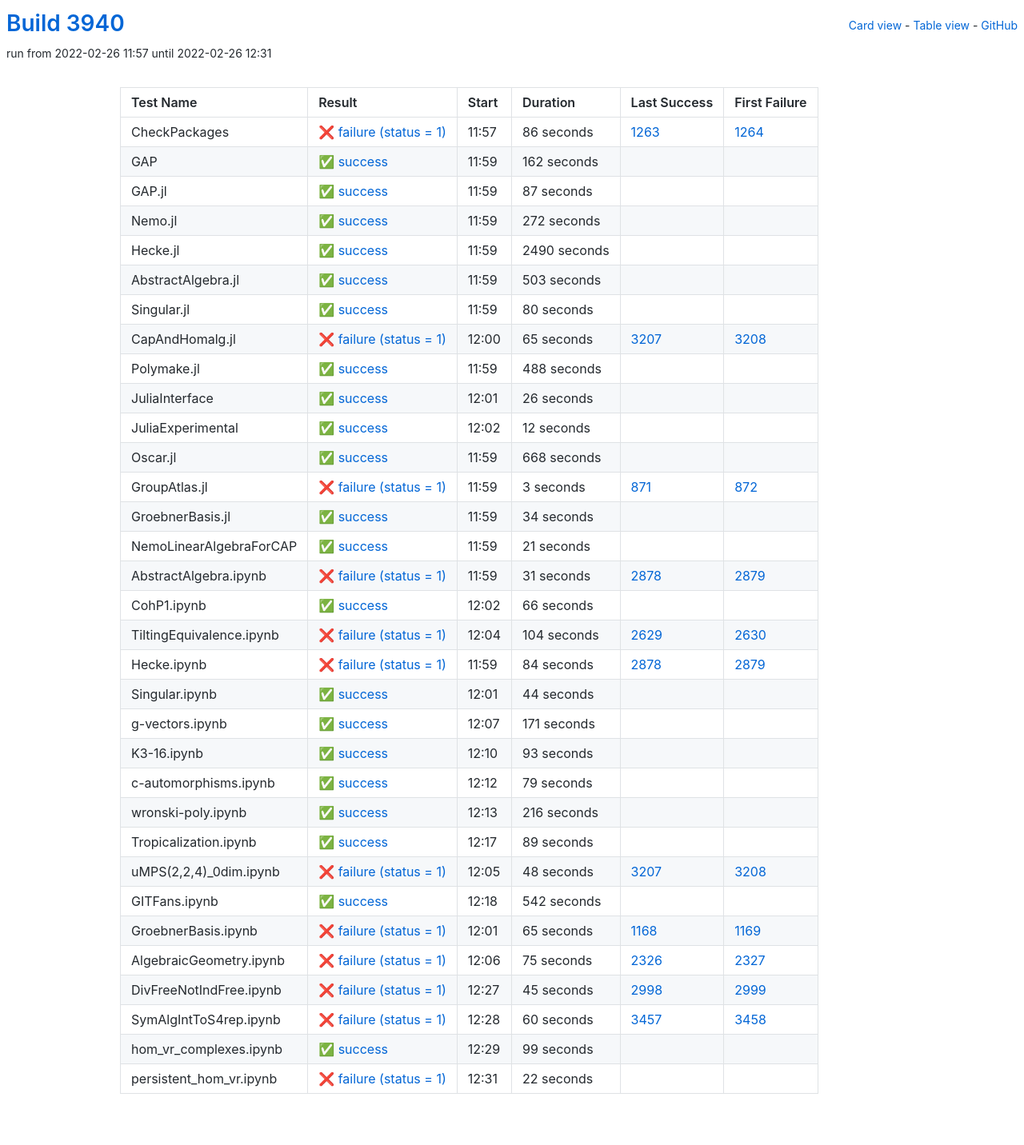
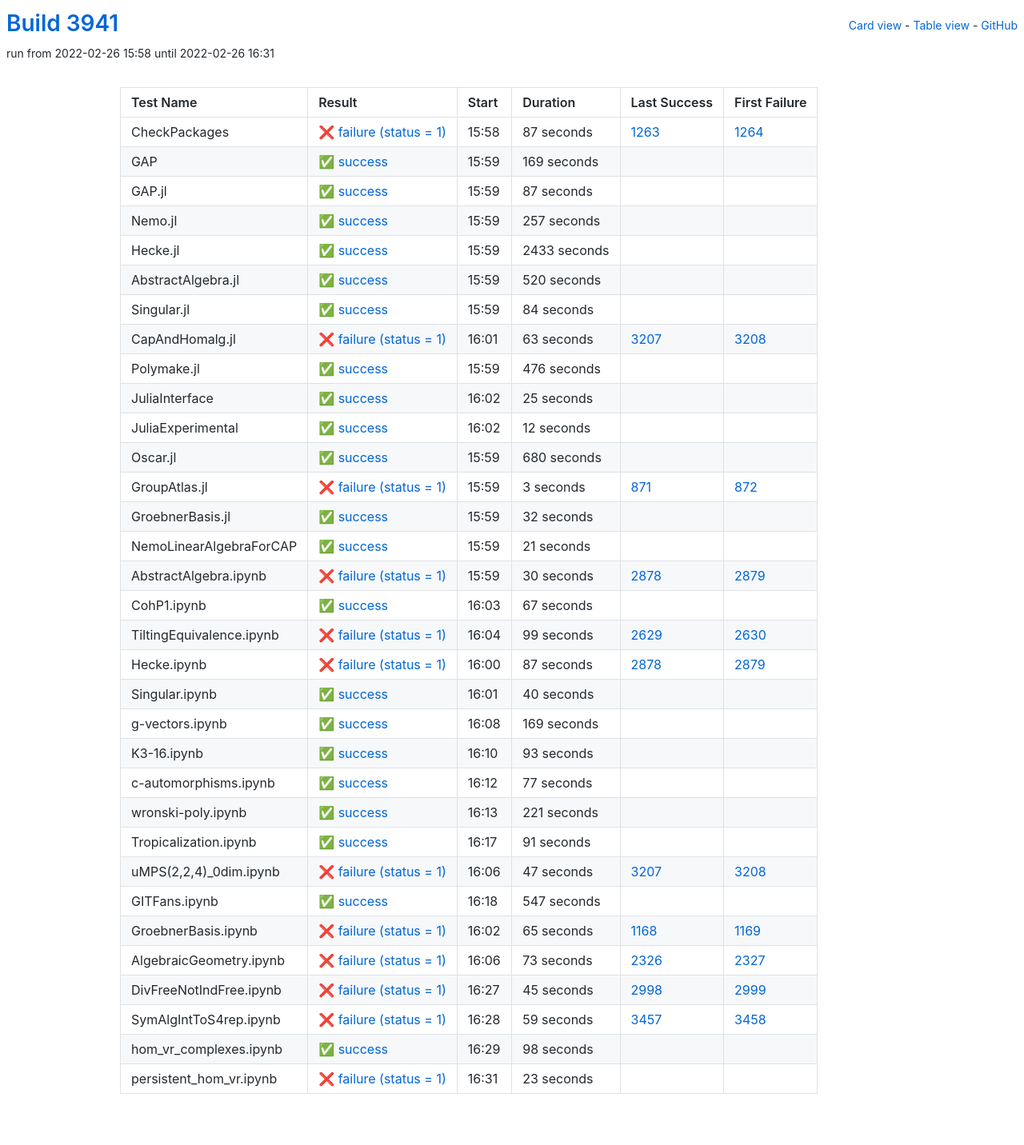
Before and after one commit to oscar-system/oscar-ci-status-stable, a Jekyll site: the page built from table.html, in a window 1280 px wide. Shown: the whole page at 80% size. Built offline with Jekyll 4.4.1, drawn with Linux system fonts in a browser that asks for light colours.

Commit message:
Build #3941

```diff
--- a/_data/ci.yml
+++ b/_data/ci.yml
@@ -1,6 +1,6 @@
 ---
-build: 3940
-build_url: https://oscarci.mathematik.uni-kl.de/job/oscar-stable/3940/
+build: 3941
+build_url: https://oscarci.mathematik.uni-kl.de/job/oscar-stable/3941/
 job: oscar-stable
 organization: oscar-system
 repo: oscar-ci-status-stable
@@ -8,32 +8,32 @@ repourl: https://github.com/oscar-system/oscar-ci-status-stable
 tests:
 - name: CheckPackages
   id: checkpackages
-  log: https://oscarci.mathematik.uni-kl.de/job/oscar-stable/3940/artifact/logs/build-3940/CheckPackages.log
-  start: 2022-02-26 11:57
+  log: https://oscarci.mathematik.uni-kl.de/job/oscar-stable/3941/artifact/logs/build-3941/CheckPackages.log
+  start: 2022-02-26 15:58
   success: false
   exitcode: 1
   status: failure
-  duration: 86
+  duration: 87
   last_success: 1263
   last_success_url: https://oscarci.mathematik.uni-kl.de/job/oscar-stable/1263/
   first_failure: 1264
   first_failure_url: https://oscarci.mathematik.uni-kl.de/job/oscar-stable/1264/
 - name: GAP
   id: gap
-  log: https://oscarci.mathematik.uni-kl.de/job/oscar-stable/3940/artifact/logs/build-3940/GAP.log
-  start: 2022-02-26 11:59
+  log: https://oscarci.mathematik.uni-kl.de/job/oscar-stable/3941/artifact/logs/build-3941/GAP.log
+  start: 2022-02-26 15:59
   success: true
   exitcode: 0
   status: success
-  duration: 162
+  duration: 169
   last_success: false
   last_success_url:
   first_failure: false
   first_failure_url:
 - name: GAP.jl
   id: gap-jl
-  log: https://oscarci.mathematik.uni-kl.de/job/oscar-stable/3940/artifact/logs/build-3940/GAP.jl.log
-  start: 2022-02-26 11:59
+  log: https://oscarci.mathematik.uni-kl.de/job/oscar-stable/3941/artifact/logs/build-3941/GAP.jl.log
+  start: 2022-02-26 15:59
   success: true
   exitcode: 0
   status: success
@@ -44,92 +44,92 @@ tests:
   first_failure_url:
 - name: Nemo.jl
   id: nemo-jl
-  log: https://oscarci.mathematik.uni-kl.de/job/oscar-stable/3940/artifact/logs/build-3940/Nemo.jl.log
-  start: 2022-02-26 11:59
+  log: https://oscarci.mathematik.uni-kl.de/job/oscar-stable/3941/artifact/logs/build-3941/Nemo.jl.log
+  start: 2022-02-26 15:59
   success: true
   exitcode: 0
   status: success
-  duration: 272
+  duration: 257
   last_success: false
   last_success_url:
   first_failure: false
   first_failure_url:
 - name: Hecke.jl
   id: hecke-jl
-  log: https://oscarci.mathematik.uni-kl.de/job/oscar-stable/3940/artifact/logs/build-3940/Hecke.jl.log
-  start: 2022-02-26 11:59
+  log: https://oscarci.mathematik.uni-kl.de/job/oscar-stable/3941/artifact/logs/build-3941/Hecke.jl.log
+  start: 2022-02-26 15:59
   success: true
   exitcode: 0
   status: success
-  duration: 2490
+  duration: 2433
   last_success: false
   last_success_url:
   first_failure: false
   first_failure_url:
 - name: AbstractAlgebra.jl
   id: abstractalgebra-jl
-  log: https://oscarci.mathematik.uni-kl.de/job/oscar-stable/3940/artifact/logs/build-3940/AbstractAlgebra.jl.log
-  start: 2022-02-26 11:59
+  log: https://oscarci.mathematik.uni-kl.de/job/oscar-stable/3941/artifact/logs/build-3941/AbstractAlgebra.jl.log
+  start: 2022-02-26 15:59
   success: true
   exitcode: 0
   status: success
-  duration: 503
+  duration: 520
   last_success: false
   last_success_url:
   first_failure: false
   first_failure_url:
 - name: Singular.jl
   id: singular-jl
-  log: https://oscarci.mathematik.uni-kl.de/job/oscar-stable/3940/artifact/logs/build-3940/Singular.jl.log
-  start: 2022-02-26 11:59
+  log: https://oscarci.mathematik.uni-kl.de/job/oscar-stable/3941/artifact/logs/build-3941/Singular.jl.log
+  start: 2022-02-26 15:59
   success: true
   exitcode: 0
   status: success
-  duration: 80
+  duration: 84
   last_success: false
   last_success_url:
   first_failure: false
   first_failure_url:
 - name: CapAndHomalg.jl
   id: capandhomalg-jl
-  log: https://oscarci.mathematik.uni-kl.de/job/oscar-stable/3940/artifact/logs/build-3940/CapAndHomalg.jl.log
-  start: 2022-02-26 12:00
+  log: https://oscarci.mathematik.uni-kl.de/job/oscar-stable/3941/artifact/logs/build-3941/CapAndHomalg.jl.log
+  start: 2022-02-26 16:01
   success: false
   exitcode: 1
   status: failure
-  duration: 65
+  duration: 63
   last_success: 3207
   last_success_url: https://oscarci.mathematik.uni-kl.de/job/oscar-stable/3207/
   first_failure: 3208
   first_failure_url: https://oscarci.mathematik.uni-kl.de/job/oscar-stable/3208/
 - name: Polymake.jl
   id: polymake-jl
-  log: https://oscarci.mathematik.uni-kl.de/job/oscar-stable/3940/artifact/logs/build-3940/Polymake.jl.log
-  start: 2022-02-26 11:59
+  log: https://oscarci.mathematik.uni-kl.de/job/oscar-stable/3941/artifact/logs/build-3941/Polymake.jl.log
+  start: 2022-02-26 15:59
   success: true
   exitcode: 0
   status: success
-  duration: 488
+  duration: 476
   last_success: false
   last_success_url:
   first_failure: false
   first_failure_url:
 - name: JuliaInterface
   id: juliainterface
-  log: https://oscarci.mathematik.uni-kl.de/job/oscar-stable/3940/artifact/logs/build-3940/JuliaInterface.log
-  start: 2022-02-26 12:01
+  log: https://oscarci.mathematik.uni-kl.de/job/oscar-stable/3941/artifact/logs/build-3941/JuliaInterface.log
+  start: 2022-02-26 16:02
   success: true
   exitcode: 0
   status: success
-  duration: 26
+  duration: 25
   last_success: false
   last_success_url:
   first_failure: false
   first_failure_url:
 - name: JuliaExperimental
   id: juliaexperimental
-  log: https://oscarci.mathematik.uni-kl.de/job/oscar-stable/3940/artifact/logs/build-3940/JuliaExperimental.log
-  start: 2022-02-26 12:02
+  log: https://oscarci.mathematik.uni-kl.de/job/oscar-stable/3941/artifact/logs/build-3941/JuliaExperimental.log
+  start: 2022-02-26 16:02
   success: true
   exitcode: 0
   status: success
@@ -140,20 +140,20 @@ tests:
   first_failure_url:
 - name: Oscar.jl
   id: oscar-jl
-  log: https://oscarci.mathematik.uni-kl.de/job/oscar-stable/3940/artifact/logs/build-3940/Oscar.jl.log
-  start: 2022-02-26 11:59
+  log: https://oscarci.mathematik.uni-kl.de/job/oscar-stable/3941/artifact/logs/build-3941/Oscar.jl.log
+  start: 2022-02-26 15:59
   success: true
   exitcode: 0
   status: success
-  duration: 668
+  duration: 680
   last_success: false
   last_success_url:
   first_failure: false
   first_failure_url:
 - name: GroupAtlas.jl
   id: groupatlas-jl
-  log: https://oscarci.mathematik.uni-kl.de/job/oscar-stable/3940/artifact/logs/build-3940/GroupAtlas.jl.log
-  start: 2022-02-26 11:59
+  log: https://oscarci.mathematik.uni-kl.de/job/oscar-stable/3941/artifact/logs/build-3941/GroupAtlas.jl.log
+  start: 2022-02-26 15:59
   success: false
   exitcode: 1
   status: failure
@@ -164,20 +164,20 @@ tests:
   first_failure_url: https://oscarci.mathematik.uni-kl.de/job/oscar-stable/872/
 - name: GroebnerBasis.jl
   id: groebnerbasis-jl
-  log: https://oscarci.mathematik.uni-kl.de/job/oscar-stable/3940/artifact/logs/build-3940/GroebnerBasis.jl.log
-  start: 2022-02-26 11:59
+  log: https://oscarci.mathematik.uni-kl.de/job/oscar-stable/3941/artifact/logs/build-3941/GroebnerBasis.jl.log
+  start: 2022-02-26 15:59
   success: true
   exitcode: 0
   status: success
-  duration: 34
+  duration: 32
   last_success: false
   last_success_url:
   first_failure: false
   first_failure_url:
 - name: NemoLinearAlgebraForCAP
   id: nemolinearalgebraforcap
-  log: https://oscarci.mathematik.uni-kl.de/job/oscar-stable/3940/artifact/logs/build-3940/NemoLinearAlgebraForCAP.log
-  start: 2022-02-26 11:59
+  log: https://oscarci.mathematik.uni-kl.de/job/oscar-stable/3941/artifact/logs/build-3941/NemoLinearAlgebraForCAP.log
+  start: 2022-02-26 15:59
   success: true
   exitcode: 0
   status: success
@@ -188,80 +188,80 @@ tests:
   first_failure_url:
 - name: AbstractAlgebra.ipynb
   id: abstractalgebra-ipynb
-  log: https://oscarci.mathematik.uni-kl.de/job/oscar-stable/3940/artifact/logs/build-3940/AbstractAlgebra.ipynb.log
-  start: 2022-02-26 11:59
+  log: https://oscarci.mathematik.uni-kl.de/job/oscar-stable/3941/artifact/logs/build-3941/AbstractAlgebra.ipynb.log
+  start: 2022-02-26 15:59
   success: false
   exitcode: 1
   status: failure
-  duration: 31
+  duration: 30
   last_success: 2878
   last_success_url: https://oscarci.mathematik.uni-kl.de/job/oscar-stable/2878/
   first_failure: 2879
   first_failure_url: https://oscarci.mathematik.uni-kl.de/job/oscar-stable/2879/
 - name: CohP1.ipynb
   id: cohp1-ipynb
-  log: https://oscarci.mathematik.uni-kl.de/job/oscar-stable/3940/artifact/logs/build-3940/CohP1.ipynb.log
-  start: 2022-02-26 12:02
+  log: https://oscarci.mathematik.uni-kl.de/job/oscar-stable/3941/artifact/logs/build-3941/CohP1.ipynb.log
+  start: 2022-02-26 16:03
   success: true
   exitcode: 0
   status: success
-  duration: 66
+  duration: 67
   last_success: false
   last_success_url:
   first_failure: false
   first_failure_url:
 - name: TiltingEquivalence.ipynb
   id: tiltingequivalence-ipynb
-  log: https://oscarci.mathematik.uni-kl.de/job/oscar-stable/3940/artifact/logs/build-3940/TiltingEquivalence.ipynb.log
-  start: 2022-02-26 12:04
+  log: https://oscarci.mathematik.uni-kl.de/job/oscar-stable/3941/artifact/logs/build-3941/TiltingEquivalence.ipynb.log
+  start: 2022-02-26 16:04
   success: false
   exitcode: 1
   status: failure
-  duration: 104
+  duration: 99
   last_success: 2629
   last_success_url: https://oscarci.mathematik.uni-kl.de/job/oscar-stable/2629/
   first_failure: 2630
   first_failure_url: https://oscarci.mathematik.uni-kl.de/job/oscar-stable/2630/
 - name: Hecke.ipynb
   id: hecke-ipynb
-  log: https://oscarci.mathematik.uni-kl.de/job/oscar-stable/3940/artifact/logs/build-3940/Hecke.ipynb.log
-  start: 2022-02-26 11:59
+  log: https://oscarci.mathematik.uni-kl.de/job/oscar-stable/3941/artifact/logs/build-3941/Hecke.ipynb.log
+  start: 2022-02-26 16:00
   success: false
   exitcode: 1
   status: failure
-  duration: 84
+  duration: 87
   last_success: 2878
   last_success_url: https://oscarci.mathematik.uni-kl.de/job/oscar-stable/2878/
   first_failure: 2879
   first_failure_url: https://oscarci.mathematik.uni-kl.de/job/oscar-stable/2879/
 - name: Singular.ipynb
   id: singular-ipynb
-  log: https://oscarci.mathematik.uni-kl.de/job/oscar-stable/3940/artifact/logs/build-3940/Singular.ipynb.log
-  start: 2022-02-26 12:01
+  log: https://oscarci.mathematik.uni-kl.de/job/oscar-stable/3941/artifact/logs/build-3941/Singular.ipynb.log
+  start: 2022-02-26 16:01
   success: true
   exitcode: 0
   status: success
-  duration: 44
+  duration: 40
   last_success: false
   last_success_url:
   first_failure: false
   first_failure_url:
 - name: g-vectors.ipynb
   id: g-vectors-ipynb
-  log: https://oscarci.mathematik.uni-kl.de/job/oscar-stable/3940/artifact/logs/build-3940/g-vectors.ipynb.log
-  start: 2022-02-26 12:07
+  log: https://oscarci.mathematik.uni-kl.de/job/oscar-stable/3941/artifact/logs/build-3941/g-vectors.ipynb.log
+  start: 2022-02-26 16:08
   success: true
   exitcode: 0
   status: success
-  duration: 171
+  duration: 169
   last_success: false
   last_success_url:
   first_failure: false
   first_failure_url:
 - name: K3-16.ipynb
   id: k3-16-ipynb
-  log: https://oscarci.mathematik.uni-kl.de/job/oscar-stable/3940/artifact/logs/build-3940/K3-16.ipynb.log
-  start: 2022-02-26 12:10
+  log: https://oscarci.mathematik.uni-kl.de/job/oscar-stable/3941/artifact/logs/build-3941/K3-16.ipynb.log
+  start: 2022-02-26 16:10
   success: true
   exitcode: 0
   status: success
@@ -272,68 +272,68 @@ tests:
   first_failure_url:
 - name: c-automorphisms.ipynb
   id: c-automorphisms-ipynb
-  log: https://oscarci.mathematik.uni-kl.de/job/oscar-stable/3940/artifact/logs/build-3940/c-automorphisms.ipynb.log
-  start: 2022-02-26 12:12
+  log: https://oscarci.mathematik.uni-kl.de/job/oscar-stable/3941/artifact/logs/build-3941/c-automorphisms.ipynb.log
+  start: 2022-02-26 16:12
   success: true
   exitcode: 0
   status: success
-  duration: 79
+  duration: 77
   last_success: false
   last_success_url:
   first_failure: false
   first_failure_url:
 - name: wronski-poly.ipynb
   id: wronski-poly-ipynb
-  log: https://oscarci.mathematik.uni-kl.de/job/oscar-stable/3940/artifact/logs/build-3940/wronski-poly.ipynb.log
-  start: 2022-02-26 12:13
+  log: https://oscarci.mathematik.uni-kl.de/job/oscar-stable/3941/artifact/logs/build-3941/wronski-poly.ipynb.log
+  start: 2022-02-26 16:13
   success: true
   exitcode: 0
   status: success
-  duration: 216
+  duration: 221
   last_success: false
   last_success_url:
   first_failure: false
   first_failure_url:
 - name: Tropicalization.ipynb
   id: tropicalization-ipynb
-  log: https://oscarci.mathematik.uni-kl.de/job/oscar-stable/3940/artifact/logs/build-3940/Tropicalization.ipynb.log
-  start: 2022-02-26 12:17
+  log: https://oscarci.mathematik.uni-kl.de/job/oscar-stable/3941/artifact/logs/build-3941/Tropicalization.ipynb.log
+  start: 2022-02-26 16:17
   success: true
   exitcode: 0
   status: success
-  duration: 89
+  duration: 91
   last_success: false
   last_success_url:
   first_failure: false
   first_failure_url:
 - name: uMPS(2,2,4)_0dim.ipynb
   id: umps-2-2-4-0dim-ipynb
-  log: https://oscarci.mathematik.uni-kl.de/job/oscar-stable/3940/artifact/logs/build-3940/uMPS-2-2-4-_0dim.ipynb.log
-  start: 2022-02-26 12:05
+  log: https://oscarci.mathematik.uni-kl.de/job/oscar-stable/3941/artifact/logs/build-3941/uMPS-2-2-4-_0dim.ipynb.log
+  start: 2022-02-26 16:06
   success: false
   exitcode: 1
   status: failure
-  duration: 48
+  duration: 47
   last_success: 3207
   last_success_url: https://oscarci.mathematik.uni-kl.de/job/oscar-stable/3207/
   first_failure: 3208
   first_failure_url: https://oscarci.mathematik.uni-kl.de/job/oscar-stable/3208/
 - name: GITFans.ipynb
   id: gitfans-ipynb
-  log: https://oscarci.mathematik.uni-kl.de/job/oscar-stable/3940/artifact/logs/build-3940/GITFans.ipynb.log
-  start: 2022-02-26 12:18
+  log: https://oscarci.mathematik.uni-kl.de/job/oscar-stable/3941/artifact/logs/build-3941/GITFans.ipynb.log
+  start: 2022-02-26 16:18
   success: true
   exitcode: 0
   status: success
-  duration: 542
+  duration: 547
   last_success: false
   last_success_url:
   first_failure: false
   first_failure_url:
 - name: GroebnerBasis.ipynb
   id: groebnerbasis-ipynb
-  log: https://oscarci.mathematik.uni-kl.de/job/oscar-stable/3940/artifact/logs/build-3940/GroebnerBasis.ipynb.log
-  start: 2022-02-26 12:01
+  log: https://oscarci.mathematik.uni-kl.de/job/oscar-stable/3941/artifact/logs/build-3941/GroebnerBasis.ipynb.log
+  start: 2022-02-26 16:02
   success: false
   exitcode: 1
   status: failure
@@ -344,20 +344,20 @@ tests:
   first_failure_url: https://oscarci.mathematik.uni-kl.de/job/oscar-stable/1169/
 - name: AlgebraicGeometry.ipynb
   id: algebraicgeometry-ipynb
-  log: https://oscarci.mathematik.uni-kl.de/job/oscar-stable/3940/artifact/logs/build-3940/AlgebraicGeometry.ipynb.log
-  start: 2022-02-26 12:06
+  log: https://oscarci.mathematik.uni-kl.de/job/oscar-stable/3941/artifact/logs/build-3941/AlgebraicGeometry.ipynb.log
+  start: 2022-02-26 16:06
   success: false
   exitcode: 1
   status: failure
-  duration: 75
+  duration: 73
   last_success: 2326
   last_success_url: https://oscarci.mathematik.uni-kl.de/job/oscar-stable/2326/
   first_failure: 2327
   first_failure_url: https://oscarci.mathematik.uni-kl.de/job/oscar-stable/2327/
 - name: DivFreeNotIndFree.ipynb
   id: divfreenotindfree-ipynb
-  log: https://oscarci.mathematik.uni-kl.de/job/oscar-stable/3940/artifact/logs/build-3940/DivFreeNotIndFree.ipynb.log
-  start: 2022-02-26 12:27
+  log: https://oscarci.mathematik.uni-kl.de/job/oscar-stable/3941/artifact/logs/build-3941/DivFreeNotIndFree.ipynb.log
+  start: 2022-02-26 16:27
   success: false
   exitcode: 1
   status: failure
@@ -368,36 +368,36 @@ tests:
   first_failure_url: https://oscarci.mathematik.uni-kl.de/job/oscar-stable/2999/
 - name: SymAlgIntToS4rep.ipynb
   id: symalginttos4rep-ipynb
-  log: https://oscarci.mathematik.uni-kl.de/job/oscar-stable/3940/artifact/logs/build-3940/SymAlgIntToS4rep.ipynb.log
-  start: 2022-02-26 12:28
+  log: https://oscarci.mathematik.uni-kl.de/job/oscar-stable/3941/artifact/logs/build-3941/SymAlgIntToS4rep.ipynb.log
+  start: 2022-02-26 16:28
   success: false
   exitcode: 1
   status: failure
-  duration: 60
+  duration: 59
   last_success: 3457
   last_success_url: https://oscarci.mathematik.uni-kl.de/job/oscar-stable/3457/
   first_failure: 3458
   first_failure_url: https://oscarci.mathematik.uni-kl.de/job/oscar-stable/3458/
 - name: hom_vr_complexes.ipynb
   id: hom-vr-complexes-ipynb
-  log: https://oscarci.mathematik.uni-kl.de/job/oscar-stable/3940/artifact/logs/build-3940/hom_vr_complexes.ipynb.log
-  start: 2022-02-26 12:29
+  log: https://oscarci.mathematik.uni-kl.de/job/oscar-stable/3941/artifact/logs/build-3941/hom_vr_complexes.ipynb.log
+  start: 2022-02-26 16:29
   success: true
   exitcode: 0
   status: success
-  duration: 99
+  duration: 98
   last_success: false
   last_success_url:
   first_failure: false
   first_failure_url:
 - name: persistent_hom_vr.ipynb
   id: persistent-hom-vr-ipynb
-  log: https://oscarci.mathematik.uni-kl.de/job/oscar-stable/3940/artifact/logs/build-3940/persistent_hom_vr.ipynb.log
-  start: 2022-02-26 12:31
+  log: https://oscarci.mathematik.uni-kl.de/job/oscar-stable/3941/artifact/logs/build-3941/persistent_hom_vr.ipynb.log
+  start: 2022-02-26 16:31
   success: false
   exitcode: 1
   status: failure
-  duration: 22
+  duration: 23
   last_success: false
   last_success_url:
   first_failure: false
```
Also changed, not shown: README.md.
